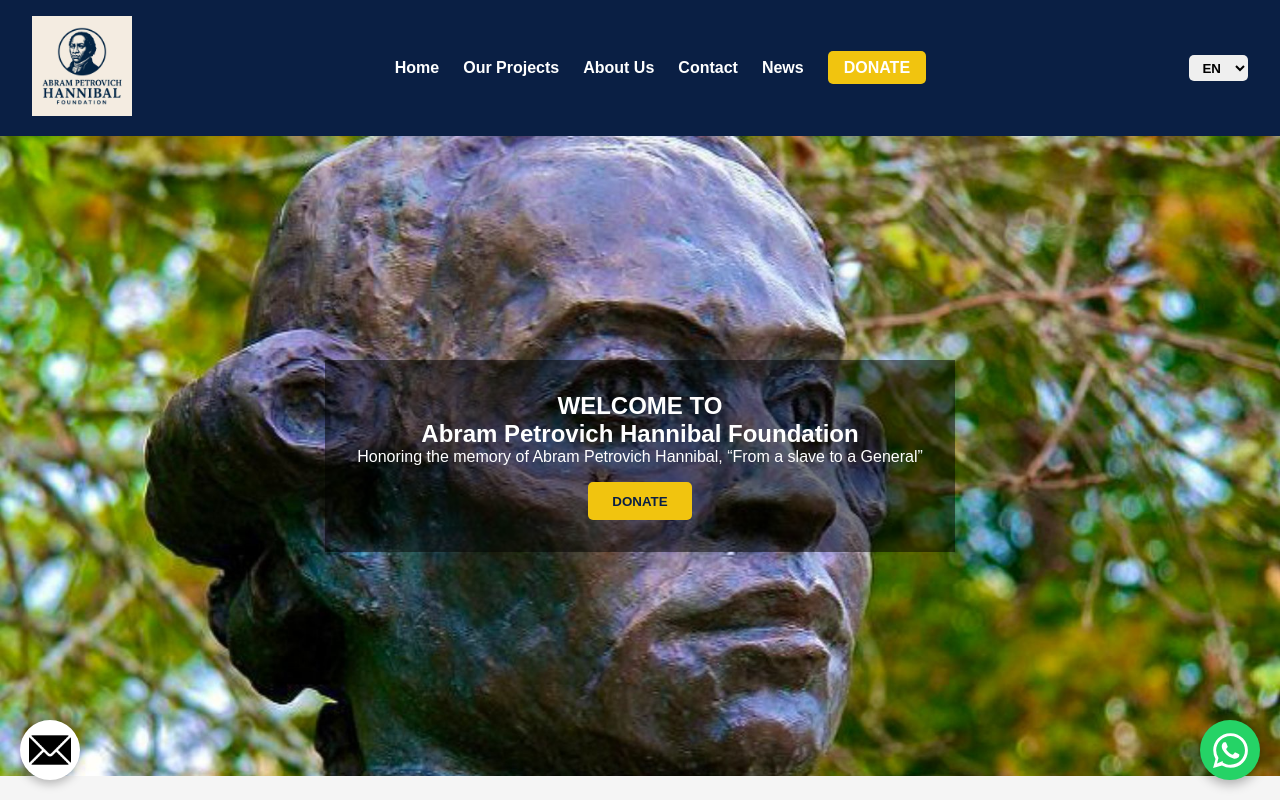
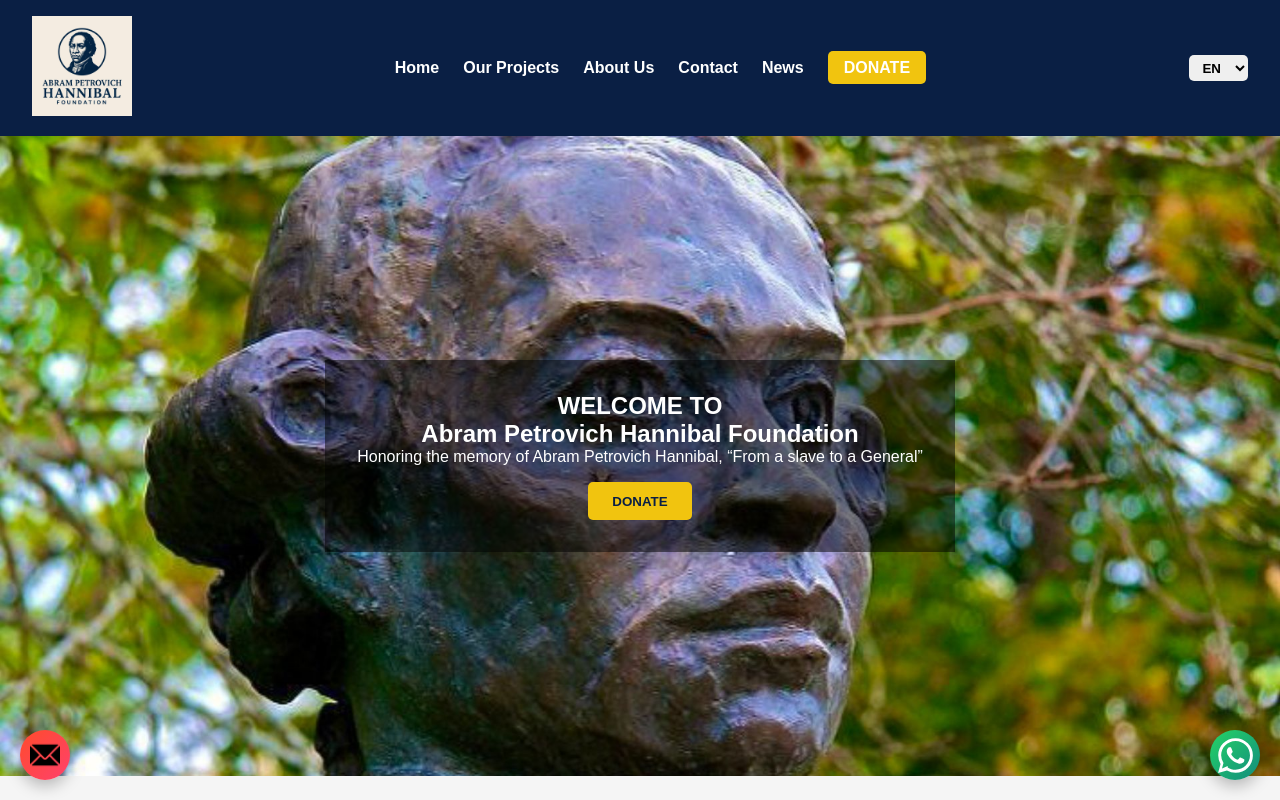
Before and after one commit to ettarhodanfritz/ngo-project, a React (Create React App) app: page / in a window 1280 px wide. Shown: the top 800 px of the page. Built offline with nearby package versions, Linux system fonts and the light colour scheme; the HTML template or start-up script is replaced by a standard one.

Commit message:
Update changes

```diff
--- a/src/App.css
+++ b/src/App.css
@@ -636,52 +636,54 @@
     font-size: 0.9rem;
   }
 }
+/* WhatsApp Button */
 .whatsapp-float {
   position: fixed;
   bottom: 20px;
   right: 20px;
-  width: 60px;
-  height: 60px;
-  background-color: #25d366;
+  width: 50px; /* smaller */
+  height: 50px;
+  background: linear-gradient(135deg, #25d366, #128c7e); /* gradient */
   border-radius: 50%;
   display: flex;
   justify-content: center;
   align-items: center;
-  box-shadow: 0 4px 12px rgba(0, 0, 0, 0.3);
+  box-shadow: 0 6px 15px rgba(0, 0, 0, 0.25);
   cursor: pointer;
   z-index: 9999;
-  transition: transform 0.25s ease;
+  transition: transform 0.3s ease, box-shadow 0.3s ease;
 }
 
 .whatsapp-float:hover {
-  transform: scale(1.1);
+  transform: scale(1.2) rotate(10deg); /* slight rotation for fun */
+  box-shadow: 0 8px 20px rgba(0, 0, 0, 0.35);
 }
 
+/* Email Button */
 .floating-email {
   position: fixed;
-  bottom: 20px; /* distance from bottom */
-  left: 20px; /* left side */
-  width: 60px; /* size of the button */
-  height: 60px;
+  bottom: 20px;
+  left: 20px;
+  width: 50px; /* smaller */
+  height: 50px;
   z-index: 10000;
   border-radius: 50%;
-  overflow: hidden;
-  box-shadow: 0 4px 10px rgba(0, 0, 0, 0.25);
-  background-color: white;
   display: flex;
   justify-content: center;
   align-items: center;
+  box-shadow: 0 6px 15px rgba(0, 0, 0, 0.25);
+  background: linear-gradient(135deg, #ff4b2b, #ff416c); /* gradient red/pink */
   cursor: pointer;
-  transition: transform 0.2s ease, box-shadow 0.2s ease;
+  transition: transform 0.3s ease, box-shadow 0.3s ease;
 }
 
 .floating-email:hover {
-  transform: translateY(-5px);
-  box-shadow: 0 6px 14px rgba(0, 0, 0, 0.35);
+  transform: scale(1.2) rotate(-10deg); /* slight rotation opposite */
+  box-shadow: 0 8px 20px rgba(0, 0, 0, 0.35);
 }
 
 .floating-email img {
-  width: 70%;
-  height: 70%;
+  width: 60%; /* smaller icon */
+  height: 60%;
   object-fit: contain;
 }
```
